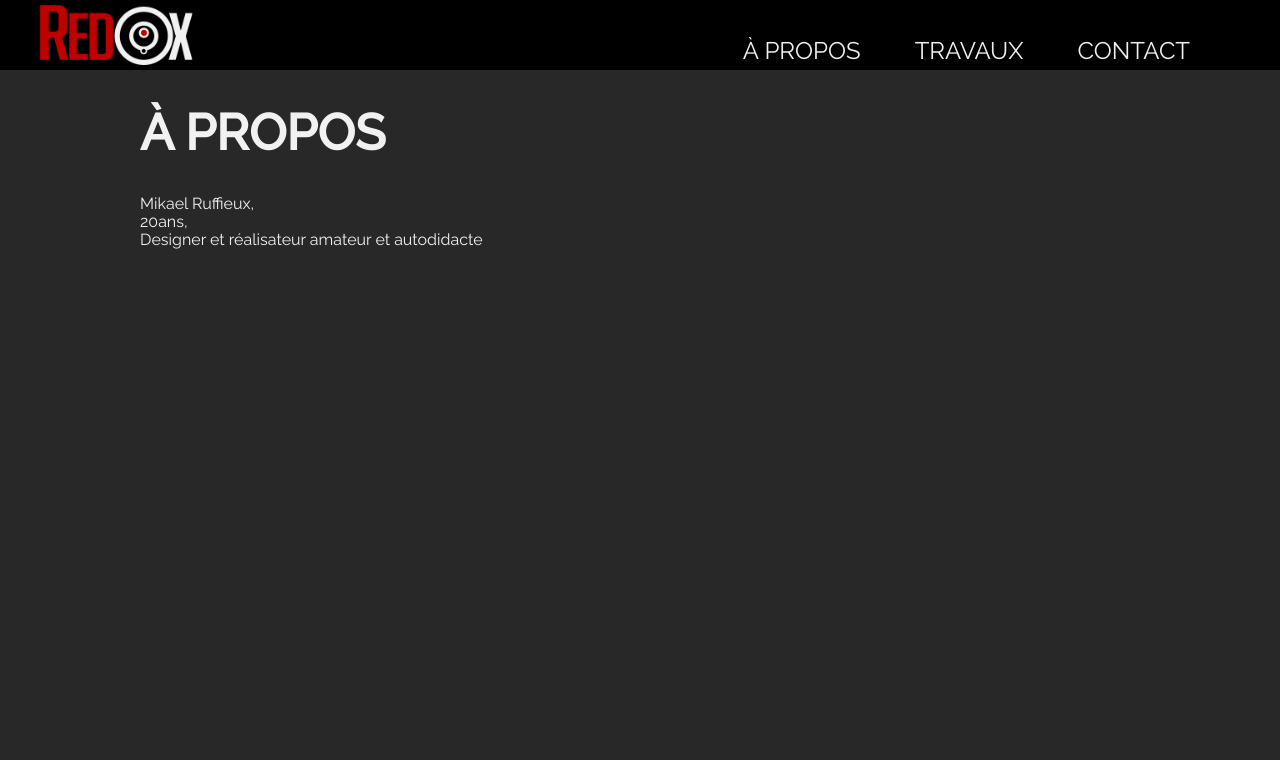
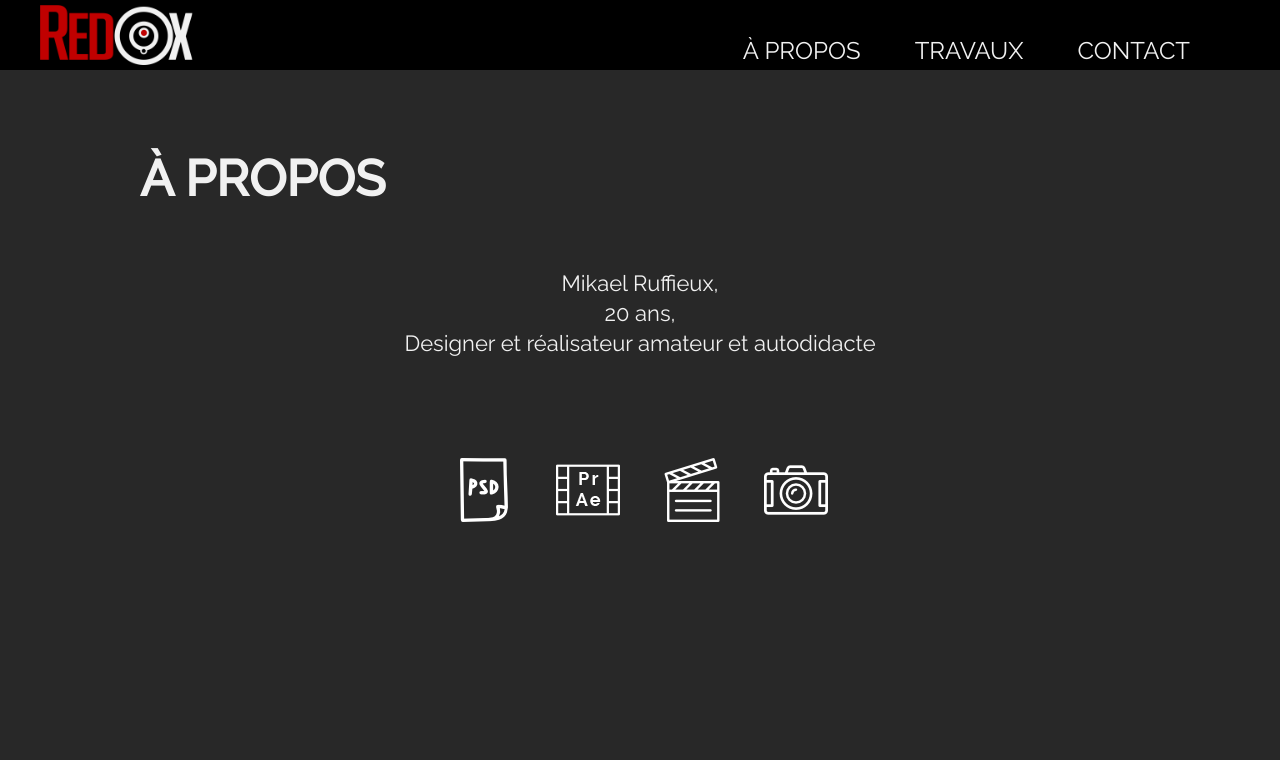
Before and after one commit to mikael-ruffieux/redox, a PHP site: page / in a window 1280 px wide; the page is wider, and only the part inside the window is pictured. Shown: the part 820-1580 px from the top of that part. Run offline with PHP 8.4, Linux system fonts and the light colour scheme; some libraries are stand-ins or nearby versions; grey boxes are pictures that could not be loaded.

Commit message:
about page

```diff
--- /dev/null
+++ b/assets/stylesheets/about.css
@@ -0,0 +1,19 @@
+#about h1 {
+  margin: 80px 0 0 0;
+}
+
+#about p {
+  margin: 60px 0 100px 0;
+  line-height: 30px;
+  text-align: center;
+  font-size: 22px;
+}
+
+#about .skills {
+  display: flex;
+  justify-content: center;
+}
+
+#about .skills img {
+  padding: 0 20px 0 20px;
+}
--- a/assets/stylesheets/application.css
+++ b/assets/stylesheets/application.css
@@ -7,3 +7,4 @@
 @import 'home.css';
 @import 'projects.css';
 @import 'contact.css';
+@import 'about.css';
--- a/assets/stylesheets/global.css
+++ b/assets/stylesheets/global.css
@@ -29,23 +29,3 @@ section.full-height {
 	max-width: 1000px;
 	margin: auto;
 }
-
-.showreel iframe {
-	margin-top: 40px;
-	width: 1000px;
-	height: 563px;
-}
-
-#projects-intro .title {
-	width: 100%;
-	height: 100%;
-	display: flex;
-	justify-content: center;
-	align-items: center;
-}
-
-#projects-intro h1 {
-	font-size: 80px;
-	font-weight: 500;
-	text-transform: uppercase;
-}
--- a/assets/stylesheets/projects.css
+++ b/assets/stylesheets/projects.css
@@ -1,3 +1,7 @@
+#projects h1 {
+	text-align: right;
+}
+
 .project-container-global {
 	overflow: auto;
 }
@@ -78,3 +82,23 @@ body.lightbox-fullscreen {
 	line-height: 10vh;
 	vertical-align: middle;
 }
+
+.showreel iframe {
+	margin-top: 40px;
+	width: 1000px;
+	height: 563px;
+}
+
+#projects-intro .title {
+	width: 100%;
+	height: 100%;
+	display: flex;
+	justify-content: center;
+	align-items: center;
+}
+
+#projects-intro h1 {
+	font-size: 80px;
+	font-weight: 500;
+	text-transform: uppercase;
+}
--- a/index.html
+++ b/index.html
@@ -40,8 +40,15 @@
       <h1>À propos</h1>
       <p>
         Mikael Ruffieux,<br>
-        20ans,<br>
+        20 ans,<br>
         Designer et réalisateur amateur et autodidacte
+      </p>
+      <div class="skills">
+        <img src="./assets/images/about/photoshop.png">
+        <img src="./assets/images/about/video.png">
+        <img src="./assets/images/about/clapperboard.png">
+        <img src="./assets/images/about/camera.png">
+      </div>
     </div>
   </section>
 
@@ -61,7 +68,6 @@
     <div class="showreel section-content">
       <iframe src="https://player.vimeo.com/video/214376110?portrait=0" frameborder="0" webkitallowfullscreen mozallowfullscreen allowfullscreen></iframe>
     </div>
-    <section id="collab-projects">
       <div class="section-content">
       <h1>Projets</h1>
 
@@ -109,7 +115,6 @@
           <div class="project-caption">Caption goes here</div>
         </div>
       </div>
-      </div>
     </section>
   </section>
 
```
Lines whose indentation alone changed are shown as unchanged.
